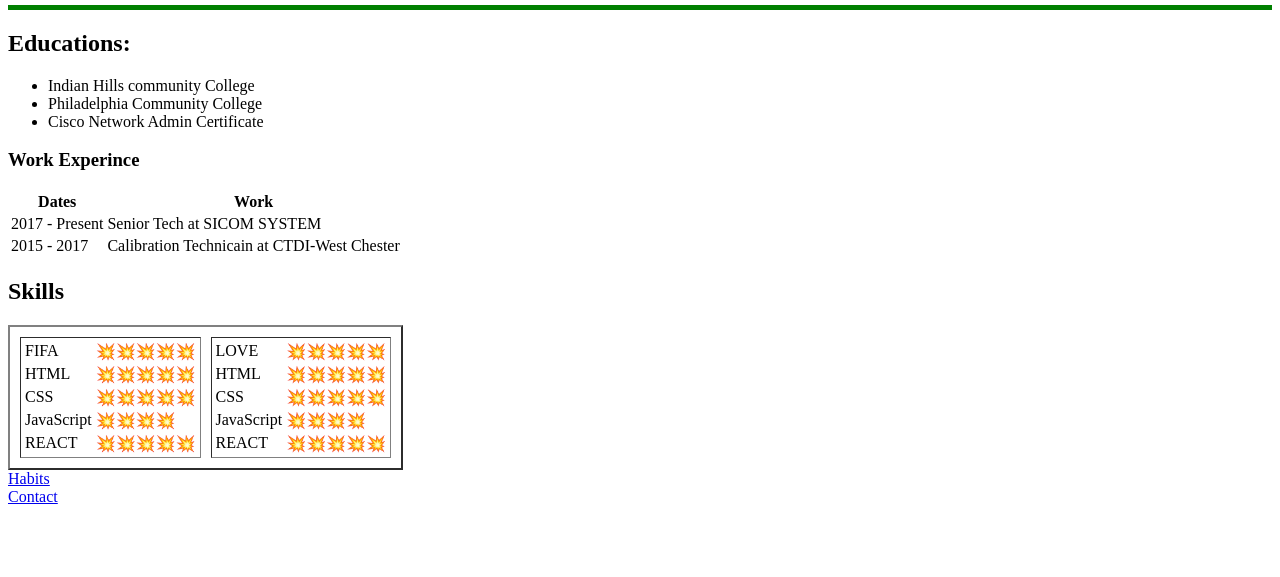
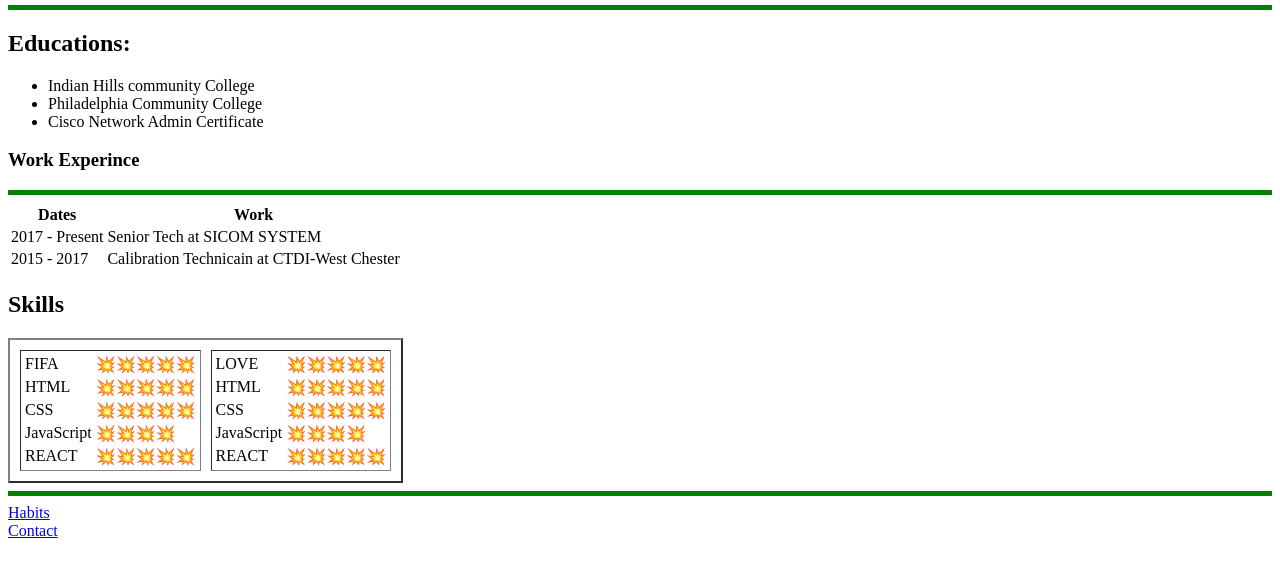
Before and after one commit to Ezulu920/CV, a plain HTML site: page index.html in a window 1280 px wide. Shown: the part 179-756 px from the top of the page. Drawn offline with Linux system fonts and the light colour scheme.

Commit message:
Add files via upload

```diff
--- a/index.html
+++ b/index.html
@@ -26,6 +26,8 @@
 </ul>
 <h3>Work Experince</h3>
 
+<hr size="5" color="green">
+
 <table>
 	<thead>
 		<tbody>
@@ -42,6 +44,7 @@
 	<td>Calibration Technicain at CTDI-West Chester</td>
 	</tr>
 </table>
+
 <h2>Skills</h2>
 
 <table cellspacing="10px" border="2">
@@ -96,10 +99,7 @@
 	</td>
 	</tr>
 </table>
-
-
-
-
+<hr size="5" color="green">
 <a href="habits.html">Habits</a><br>
 <a href="contact.html">Contact</a>
 </body>
```
